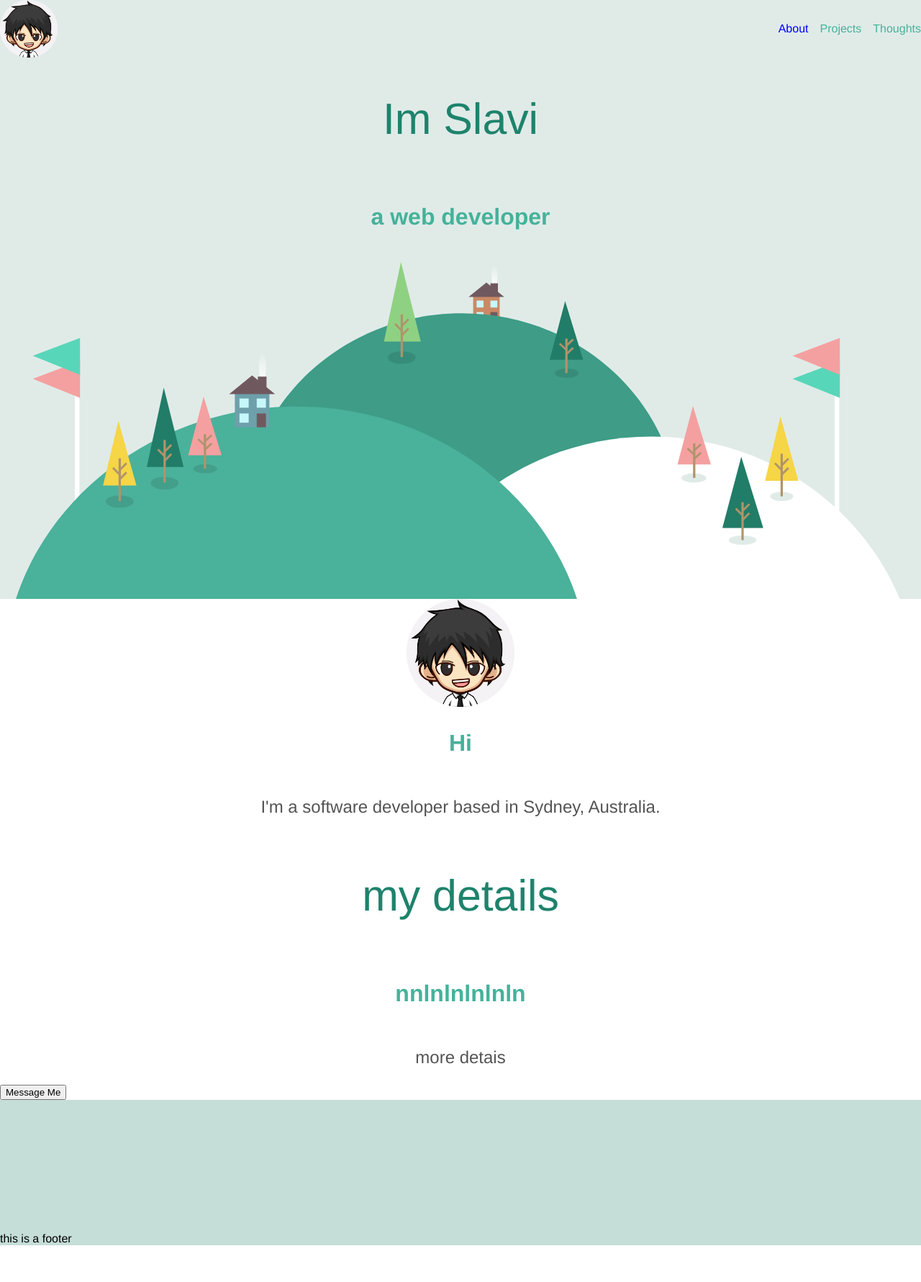
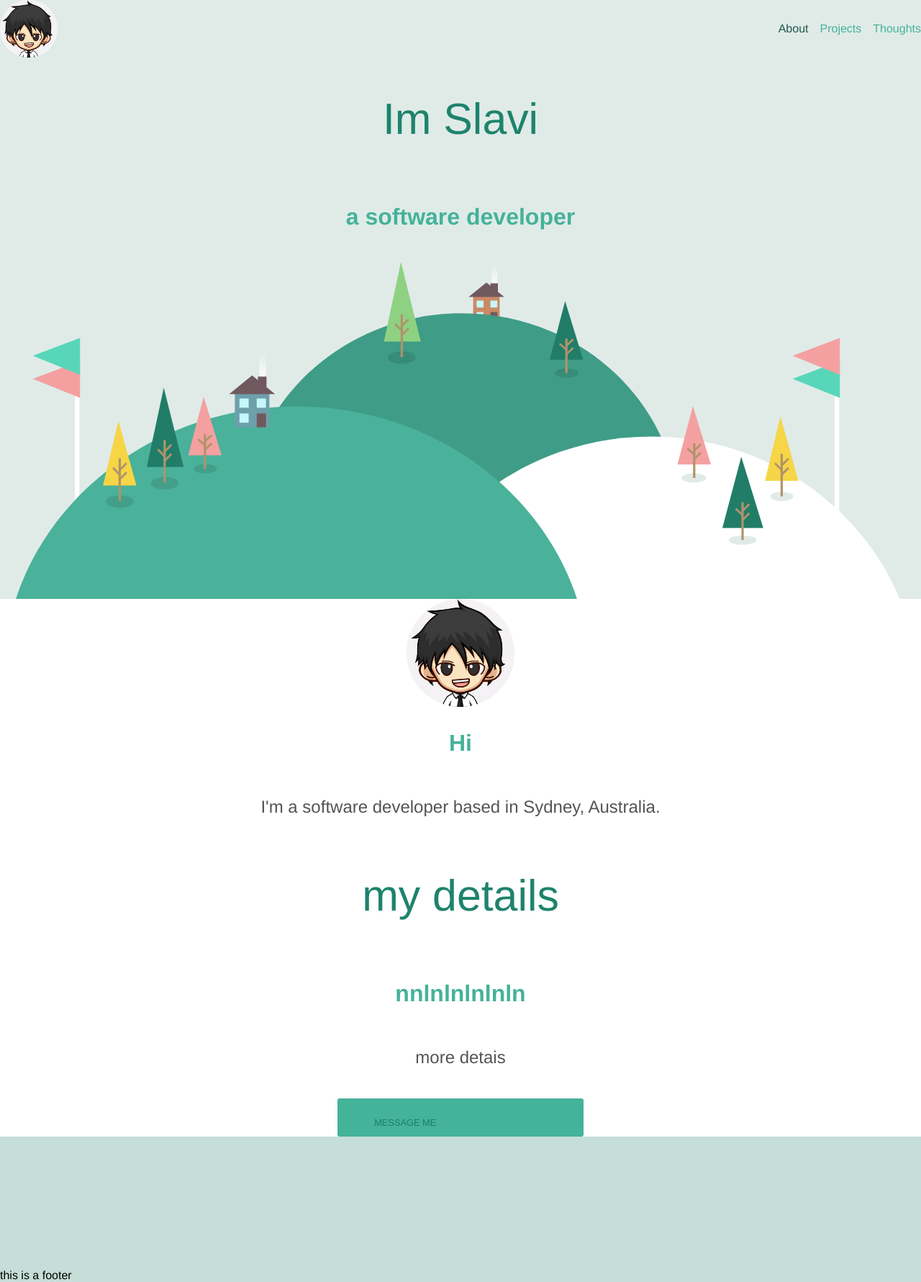
Before and after one commit to Slavi-Svec/portfolio-website, a React (Create React App) app in the folder portfolio/: page / in a window 1280 px wide. Shown: the whole page at 72% size. Before the commit the page ends 1730 px from the top, so only its background shows below. Built offline with nearby package versions, Linux system fonts and the light colour scheme.

Commit message:
Style button

```diff
--- a/portfolio/src/Components/MessageButton/MessageButton.jsx
+++ b/portfolio/src/Components/MessageButton/MessageButton.jsx
@@ -3,7 +3,7 @@ import './styles.scss'
 
 const MessageButton = ({ heading }) => {
     return (
-        <button onClick={() => window.open()}>{ heading }</button>
+        <button className="messageButton" onClick={() => window.open()}>{ heading }</button>
     )
 }
 
--- a/portfolio/src/Components/Navigation/styles.scss
+++ b/portfolio/src/Components/Navigation/styles.scss
@@ -11,7 +11,7 @@
     }
 
     &--active {
-        color: blue;
+        color: #21564b;
     }
 
     &__list {
--- a/portfolio/src/Pages/HomePage/HomePage.jsx
+++ b/portfolio/src/Pages/HomePage/HomePage.jsx
@@ -15,7 +15,7 @@ const HomePage = () => {
                 <Navigation />
                 <section className="home__description">
                     <Text text="Im Slavi" variant="h2" />
-                    <Text text="a web developer" variant="h3" />
+                    <Text text="a software developer" variant="h3" />
                     <Image className="home__landscape" src={Landscape} />
                 </section>
             </div>
@@ -29,7 +29,9 @@ const HomePage = () => {
                 <Text text="nnlnlnlnlnln" variant="h3" />
                 <Text text="more detais" variant="p" />
             </section>
-            <MessageButton heading="Message Me"/>
+            <section className="home__description">
+                <MessageButton heading="Message Me"/>
+            </section>
             <Footer footer="this is a footer" />
         </section>
     )
```
